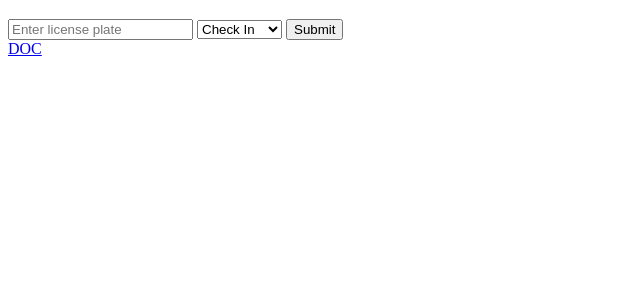
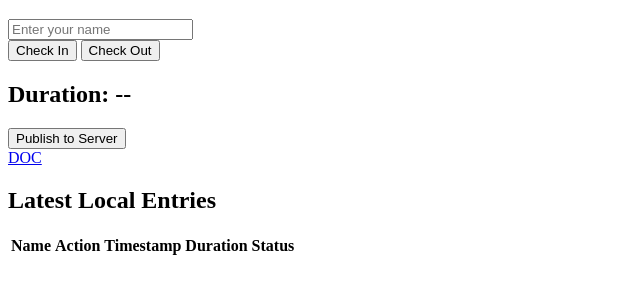
Before and after one commit to elisboucher/parking, a plain HTML site: page index.html in a window 1280 px wide. Shown: the part 61-354 px from the top of the page, without its empty margins (0-640 px from the left). Drawn offline with Linux system fonts and the light colour scheme.

Commit message:
Update index.html

```diff
--- a/index.html
+++ b/index.html
@@ -5,19 +5,37 @@
     <meta name="viewport" content="width=device-width, initial-scale=1.0">
     <title>Parking App</title>
     <script defer src="script.js"></script>
+    <link rel="stylesheet" href="styles.css">
 </head>
 <body>
     <h1>Parking App</h1>
     <form id="parking-form">
-        <input type="text" id="name" placeholder="Enter license plate" required />
-        <select id="action">
-            <option value="check-in">Check In</option>
-            <option value="check-out">Check Out</option>
-        </select>
-        <button type="submit">Submit</button>
+        <input type="text" id="name" placeholder="Enter your name" required />
+        <div class="action-buttons">
+            <button type="button" class="check-in-btn">Check In</button>
+            <button type="button" class="check-out-btn">Check Out</button>
+        </div>
     </form>
+    <div class="publish-buttons">
+        <h2 id="duration-display">Duration: --</h2>
+        <button type="button" id="publish-btn">Publish to Server</button>
+    </div>
     <div id="response"></div>
-
     <div id="doc"></div>
+    <div id="local-storage-preview">
+        <h2>Latest Local Entries</h2>
+        <table id="local-entries-table">
+            <thead>
+                <tr>
+                    <th>Name</th>
+                    <th>Action</th>
+                    <th>Timestamp</th>
+                    <th>Duration</th>
+                    <th>Status</th>
+                </tr>
+            </thead>
+            <tbody></tbody>
+        </table>
+    </div>
 </body>
 </html>
```
